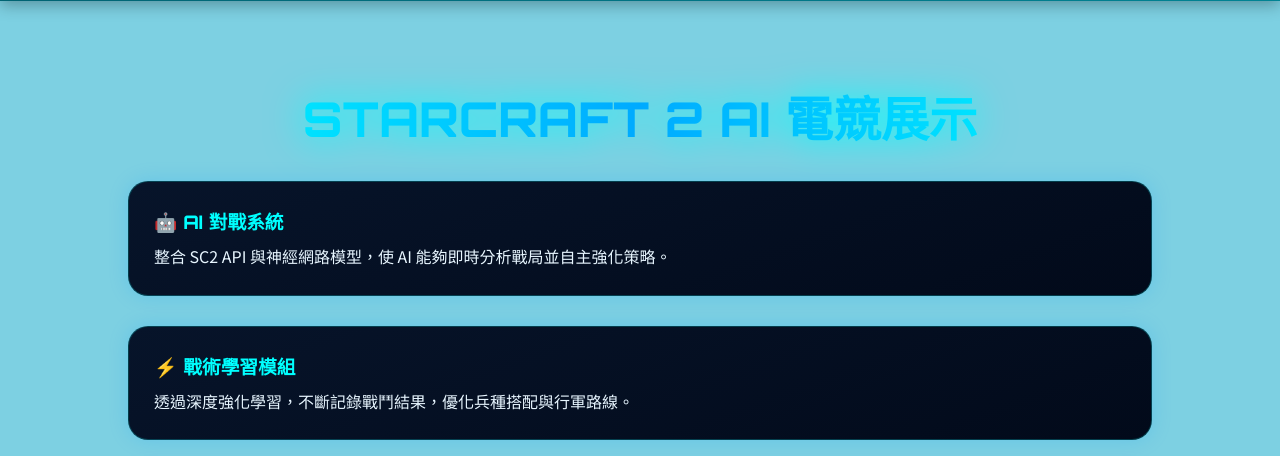
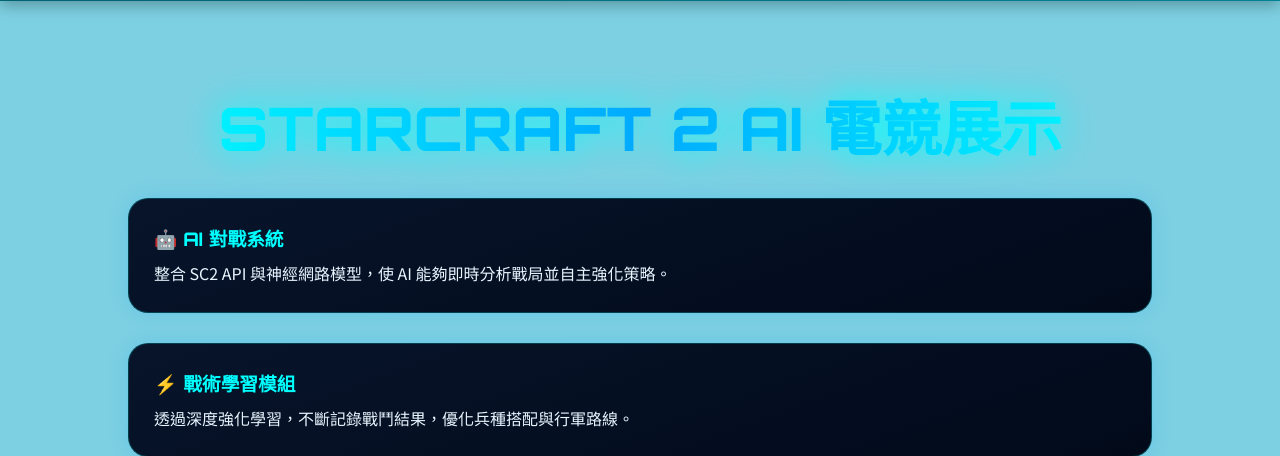
Before and after one commit to s310424-prog/flask-heroku, a Flask app: page / in a window 1280 px wide. Shown: the part 329-785 px from the top of the page. Run offline with Flask 3, Linux system fonts and the light colour scheme.

Commit message:
Update index.html

```diff
--- a/templates/index.html
+++ b/templates/index.html
@@ -178,7 +178,7 @@
 </header>
 
 <main>
-  <h1 style='color:#FFFF00;' class="main-title reveal">StarCraft 2 AI 電競展示</h1>
+  <h1 style='color:#FFFF00 !important ; font-size:60px !important;' class="main-title reveal">StarCraft 2 AI 電競展示</h1>
 
   <div class="card reveal">
     <h3>🤖 AI 對戰系統</h3>
```
